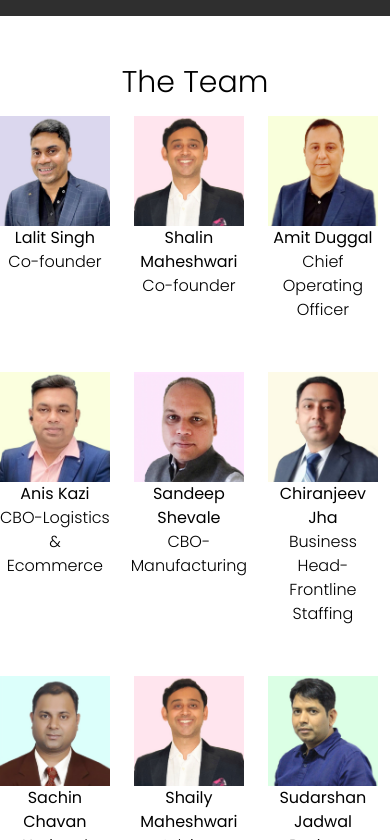
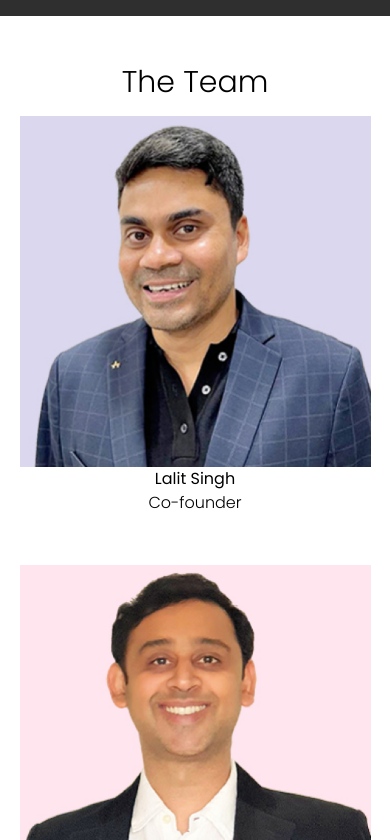
Before and after one commit to Aryan6919/Meraqui, a React (Create React App) app: page /about in a window 390 px wide. Shown: the part 1304-2144 px from the top of the page. Built offline with nearby package versions, Linux system fonts and the light colour scheme; grey boxes are pictures that could not be loaded.

Commit message:
updated the mobile viewof about

```diff
--- a/src/App.css
+++ b/src/App.css
@@ -119,7 +119,7 @@
   background-color: aqua;
 }
 .staff{
-  display: grid;
+  /* display: grid; */
   grid-template-columns: repeat(3,1fr);
   row-gap: 50px;
 }
--- a/src/components/About.js
+++ b/src/components/About.js
@@ -30,7 +30,7 @@ const About = () => {
           <h2 className='text-3xl sm:text-4xl font-poppins font-[300]'>Our Philosophy</h2>
         </div>
 
-        <div style={{backgroundImage:"url(https://images.unsplash.com/photo-1510146758428-e5e4b17b8b6a?ixlib=rb-4.0.3&ixid=MnwxMjA3fDB8MHxwaG90by1wYWdlfHx8fGVufDB8fHx8&auto=format&fit=crop&w=1170&q=80)"}} className='bg-cover bg-center w-full sm:h-[55vh]'>
+        <div style={{ backgroundImage: "url(https://images.unsplash.com/photo-1510146758428-e5e4b17b8b6a?ixlib=rb-4.0.3&ixid=MnwxMjA3fDB8MHxwaG90by1wYWdlfHx8fGVufDB8fHx8&auto=format&fit=crop&w=1170&q=80)" }} className='bg-cover bg-center w-full sm:h-[55vh]'>
           <div className='  flex flex-col w-full bg-black bg-opacity-[0.7] text-white sm:h-[55vh] sm:justify-center'>
             <div className='w-[95%] sm:w-[89%] mx-auto my-4'>
               {/* <h3 className='text-2xl sm:text-3xl text-left text-cyan-100 '>
@@ -40,20 +40,20 @@ const About = () => {
             <div className='w-[95%] sm:w-[89%] mx-auto my-4'>
               <p className='text-left sm:w-[85%] font-poppins font-[300]'>
                 We believe that "The greatest asset of a company is its people” <br />
-                 Meraqui will assist your employees to stay up-to-date with <br /> our upskilling solutions and also helps them comply with any tasks that technology and trends throw their way. Our sterling apprenticeship programs and work environment <br /> ensure employee retention. <br />
+                Meraqui will assist your employees to stay up-to-date with <br /> our upskilling solutions and also helps them comply with any tasks that technology and trends throw their way. Our sterling apprenticeship programs and work environment <br /> ensure employee retention. <br />
                 Meraqui's mission is to assist and build an organization that people desire to be a part of.
               </p>
             </div>
-           </div>
+          </div>
         </div>
       </section>
 
       <div className='w-full mb-4 sm:mb-16'>
-          <h2 className='text-3xl sm:text-4xl font-poppins font-[300]'>The Team</h2>
-        </div>
-      <section className='w-full sm:w-[100%] sm:mx-auto sm:mb-20'>
-        <div className=' staff sm:w-[90%] gap-3  sm:ml-auto'>
-          <div className='flex flex-col  w-[90%]'>
+        <h2 className='text-3xl sm:text-4xl font-poppins font-[300]'>The Team</h2>
+      </div>
+      <section className='w-full sm:w-[100%] sm:mx-auto sm:mb-20 mb-4'>
+        <div className=' staff sm:w-[90%] gap-3 sm:grid flex flex-col sm:ml-auto items-center'>
+          <div className='flex flex-col   w-[90%]'>
             <img className='sm:w-[100%]' src={require('../image/staff/lalit.png')} alt="photo1" />
             <div className='flex flex-col items-center'>
               <h4 className=' font-poppins font-[400] sm:text-[26px]'>Lalit Singh</h4>
@@ -121,7 +121,7 @@ const About = () => {
         </div>
       </section>
 
-        {/* <div className='flex flex-col my-8 font-normal sm:w-[65%] sm:mx-auto sm:flex-row'>
+      {/* <div className='flex flex-col my-8 font-normal sm:w-[65%] sm:mx-auto sm:flex-row'>
           <div className='flex flex-row justify-center w-full '>
             <MdOutlineMailOutline className='mr-2 text-right sm:text-4xl  text-2xl text-[#1ABDDC]'/>
             <a className='sm:text-xl' href="mailto:support.meraqui@gmail.com">contact@meraqui.com</a>
```
